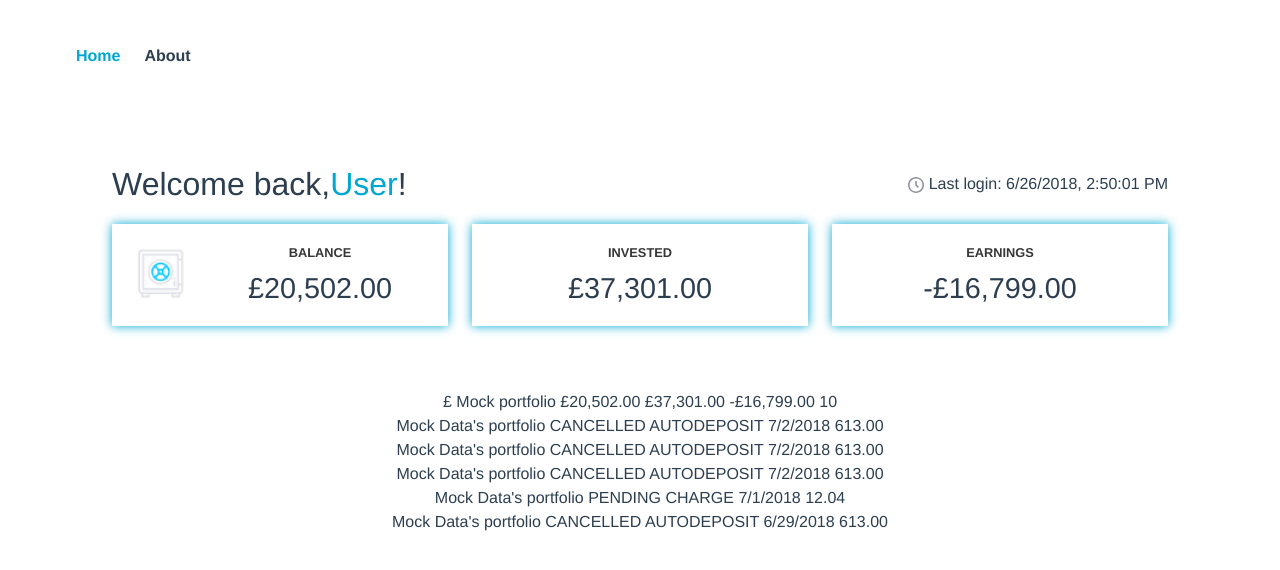
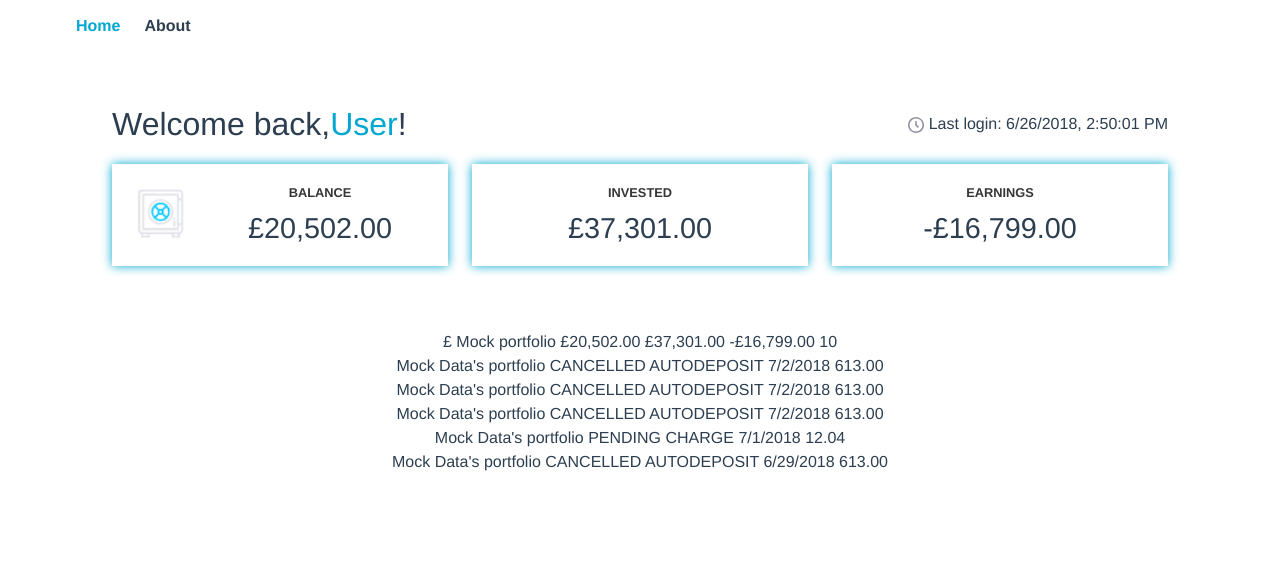
Before and after one commit to david-dlc-cerezo/account-overview, a Vue app: page / in a window 1280 px wide. Shown: the top 570 px of the page. Built offline with nearby package versions, Linux system fonts and the light colour scheme.

Commit message:
Style navbar

```diff
--- a/src/App.vue
+++ b/src/App.vue
@@ -20,9 +20,6 @@
   text-align: center;
   color: #2c3e50;
 }
-#nav {
-  padding: 30px;
-}
 
 #nav a {
   font-weight: bold;
@@ -32,4 +29,8 @@
 #nav a.router-link-exact-active {
   color: #00a7d0;
 }
+
+#nav .navbar-menu {
+  box-shadow: none;
+}
 </style>
```
